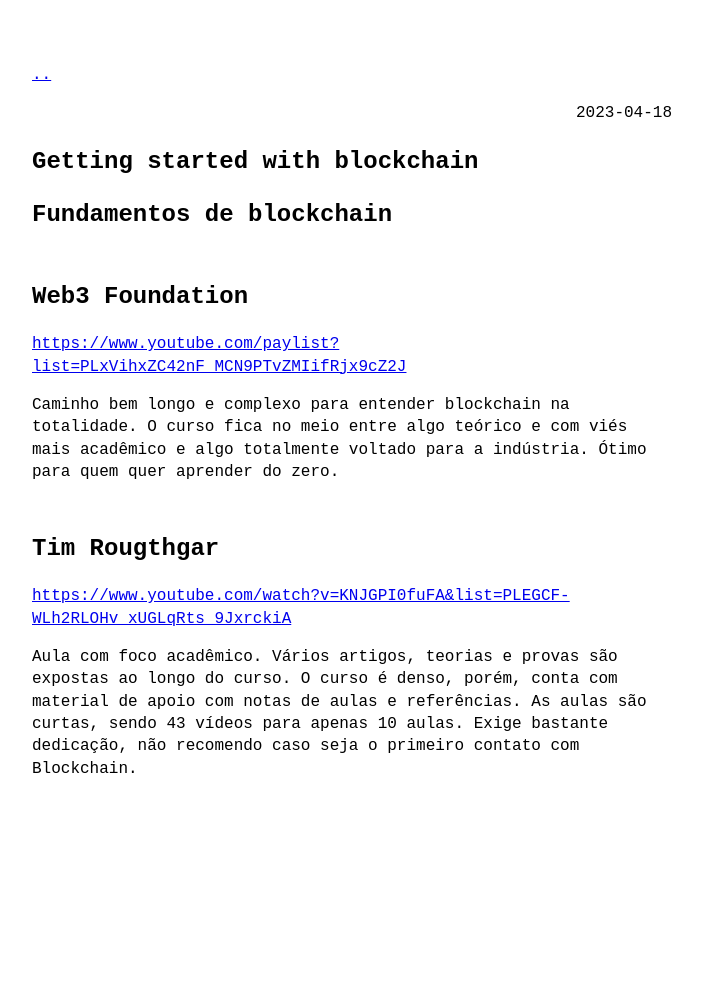
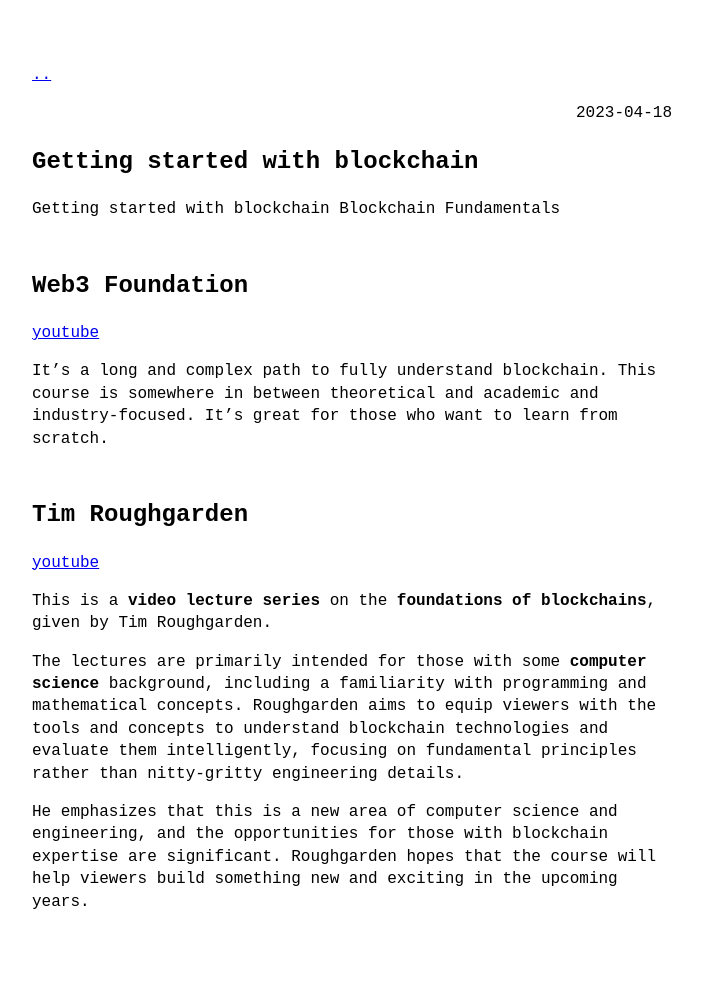
Before and after one commit to riggraz/no-style-please, a Jekyll site: the page built from _posts/2023-04-18-blockchain-start.md, in a window 1280 px wide. Shown: the whole page, without its empty margins (288-990 px from the left). Built offline with Jekyll 4.4.1, drawn with Linux system fonts in a browser that asks for light colours; before the commit the page ends 900 px from its top, so only the background shows below that.

Commit message:
Add new post

```diff
--- a/_posts/2023-04-18-blockchain-start.md
+++ b/_posts/2023-04-18-blockchain-start.md
@@ -4,16 +4,21 @@
 category: "blockchain"
 ---
 
-# Fundamentos de blockchain
+Getting started with blockchain
+Blockchain Fundamentals
 
 ## Web3 Foundation
 
-[https://www.youtube.com/paylist?list=PLxVihxZC42nF_MCN9PTvZMIifRjx9cZ2J](https://www.youtube.com/paylist?list=PLxVihxZC42nF_MCN9PTvZMIifRjx9cZ2J)
+[youtube](https://www.youtube.com/paylist?list=PLxVihxZC42nF_MCN9PTvZMIifRjx9cZ2J)
 
-Caminho bem longo e complexo para entender blockchain na totalidade. O curso fica no meio entre algo teórico e com viés mais acadêmico e algo totalmente voltado para a indústria. Ótimo para quem quer aprender do zero.
+It's a long and complex path to fully understand blockchain. This course is somewhere in between theoretical and academic and industry-focused. It's great for those who want to learn from scratch.
 
-## Tim Rougthgar
+## Tim Roughgarden
 
-[https://www.youtube.com/watch?v=KNJGPI0fuFA&list=PLEGCF-WLh2RLOHv_xUGLqRts_9JxrckiA](https://www.youtube.com/watch?v=KNJGPI0fuFA&list=PLEGCF-WLh2RLOHv_xUGLqRts_9JxrckiA)
+[youtube](https://www.youtube.com/watch?v=KNJGPI0fuFA&list=PLEGCF-WLh2RLOHv_xUGLqRts_9JxrckiA)
 
-Aula com foco acadêmico. Vários artigos, teorias e provas são expostas ao longo do curso. O curso é denso, porém, conta com material de apoio com notas de aulas e referências. As aulas são curtas, sendo 43 vídeos para apenas 10 aulas. Exige bastante dedicação, não recomendo caso seja o primeiro contato com Blockchain.
+This is a **video lecture series** on the **foundations of blockchains**, given by Tim Roughgarden.
+
+The lectures are primarily intended for those with some **computer science** background, including a familiarity with programming and mathematical concepts. Roughgarden aims to equip viewers with the tools and concepts to understand blockchain technologies and evaluate them intelligently, focusing on fundamental principles rather than nitty-gritty engineering details.
+
+He emphasizes that this is a new area of computer science and engineering, and the opportunities for those with blockchain expertise are significant. Roughgarden hopes that the course will help viewers build something new and exciting in the upcoming years.
```
Also changed, not shown: _posts/2023-04-18-how-to-study-javascript.md (+11 -3 lines).
